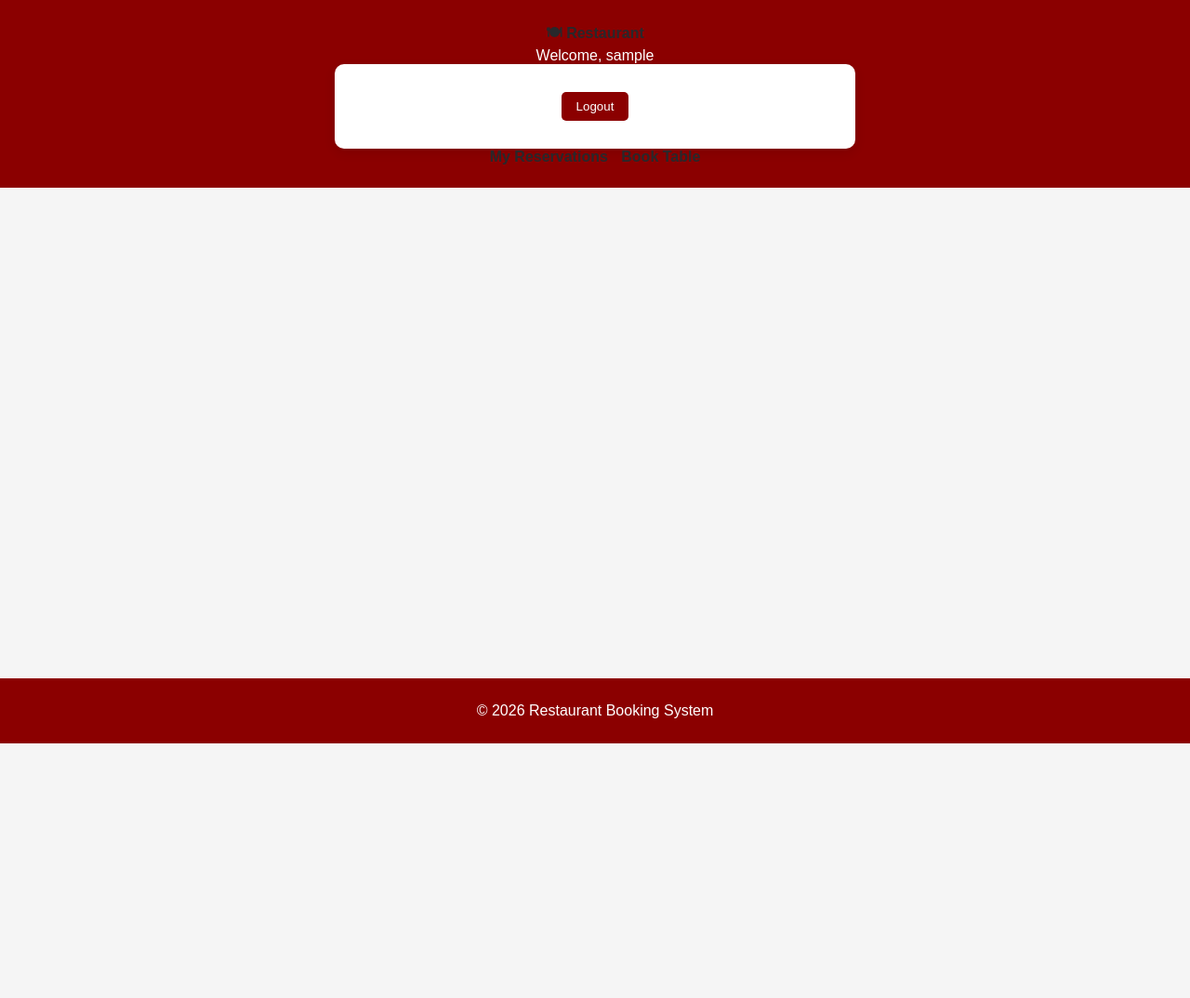
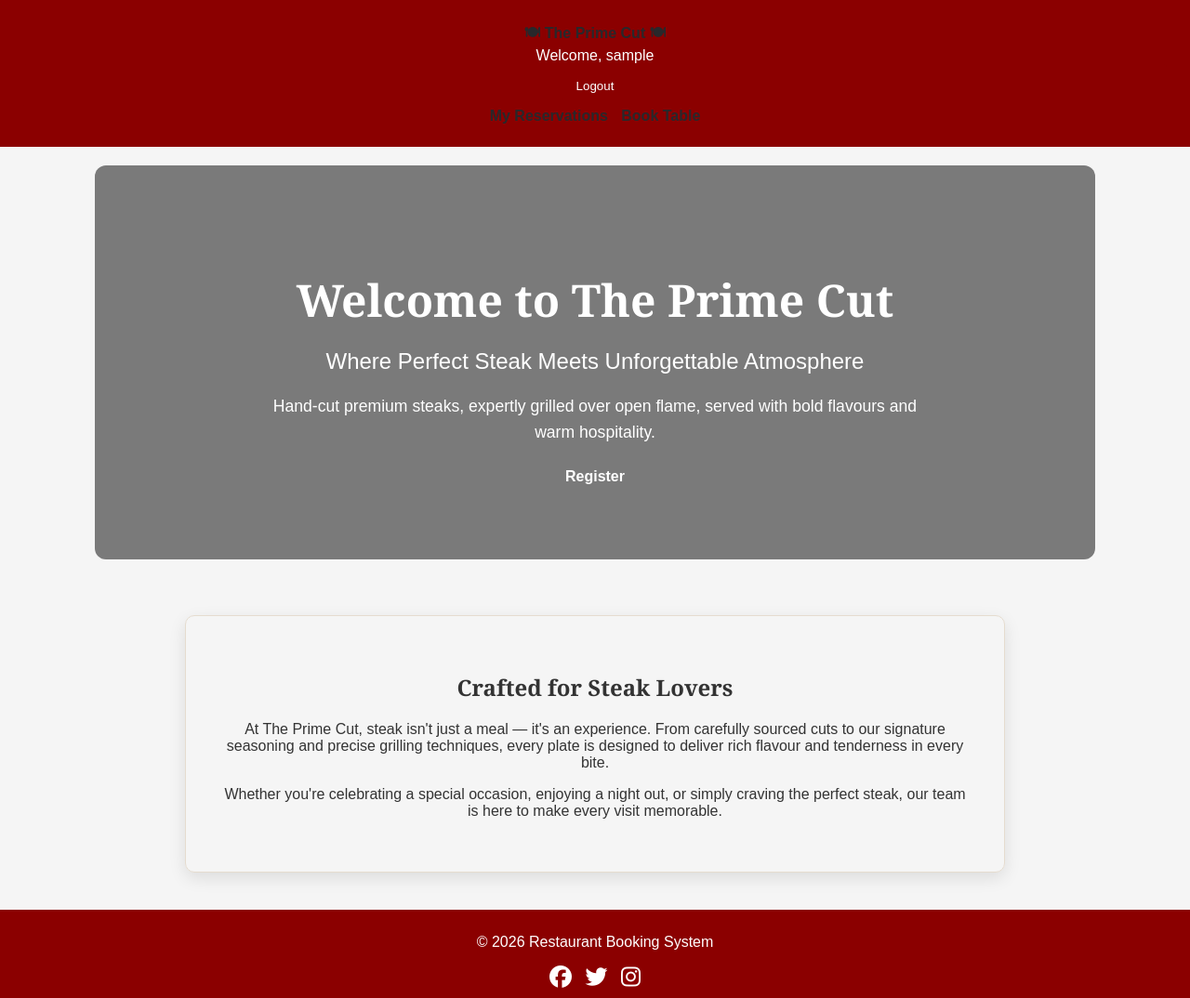
Before and after one commit to Clarkey164/milestone-project-3, a Django app: page / in a window 1280 px wide. Shown: the whole page at 93% size. Before the commit the page ends 800 px from the top, so only its background shows below. Run offline with Django 5.2, Linux system fonts and the light colour scheme; the visitor is signed in with stand-in values (Sample User, id 1); some libraries are stand-ins or nearby versions.

Commit message:
homepage content added and styled, quality of life changes made to the entire site

```diff
--- a/bookings/static/bookings/css/style.css
+++ b/bookings/static/bookings/css/style.css
@@ -9,6 +9,82 @@ body {
     padding: 0;
 }
 
+/* Hero section */
+.hero {
+    background: linear-gradient(rgba(0,0,0,0.5), rgba(0,0,0,0.5));
+    background-size: cover;
+    background-position: center;
+    color: white;
+    padding: 80px 20px;
+    border-radius: 12px;
+    margin-bottom: 40px;
+}
+
+.hero-content {
+    max-width: 700px;
+    margin: auto;
+    text-align: center;
+}
+
+.hero h1 {
+    font-family: Georgia, serif;
+    font-size: 3rem;
+    margin-bottom: 10px;
+}
+
+.hero h2 {
+    font-weight: 400;
+    margin-bottom: 20px;
+}
+
+.tagline {
+    font-size: 1.1rem;
+    line-height: 1.6;
+}
+
+/* Buttons */
+.hero-buttons {
+    margin-top: 25px;
+}
+
+.btn-primary {
+    padding: 12px 28px;
+    border-radius: 6px;
+    margin: 5px;
+    text-decoration: none;
+    font-weight: bold;
+}
+
+.btn-primary {
+    background: var(--primary);
+    color: white;
+}
+
+.btn-primary:hover {
+    background: #5a0000;
+}
+
+/* Story section */
+.story {
+    padding: 20px;
+}
+
+.card {
+    background: var(--cream);
+    border-radius: 10px;
+    padding: 40px;
+    box-shadow: 0 6px 18px rgba(0,0,0,0.1);
+    border: 1px solid #e5dccf;
+    max-width: 800px;
+    margin: auto;
+    text-align: center;
+}
+
+.card h2 {
+    font-family: Georgia, serif;
+    color: var(--brown);
+}
+
 main {
     flex: 1;
     width: 90%;
@@ -18,16 +94,29 @@ main {
     text-align: center;
 }
 
-form {
+.main {
     display: flex;
     flex-direction: column;
-    width: 500px;
+    max-width: 500px;
     margin: auto;
     padding: 30px;
     background: white;
     border-radius: 10px;
     box-shadow: 0 4px 12px rgba(0,0,0,0.1);
     align-items: center;
+}
+
+.welcome {
+    margin-top: 10px;
+}
+
+.logout {
+    background-color: #8B0000;
+    color: #fff;
+    padding: 0.5rem 1rem;
+    border: none;
+    border-radius: 5px;
+    text-align: center;
 }
 
 .helptext {
@@ -74,3 +163,63 @@ button {
 button:hover {
     background-color: #28282B;
 }
+
+#social-icons i {
+    color: white;
+    font-size: 24px;
+}
+
+/* Responsive Design for tablets */
+@media (max-width: 768px) {
+
+    header {
+        padding: 1rem;
+        font-size: 1.2rem;
+    }
+
+    .hero h1 {
+        font-size: 2rem;
+    }
+
+    .card {
+        padding: 25px;
+    }
+
+    main {
+        width: 95%;
+        padding: 10px;
+    }
+
+    .main {
+        padding: 20px;
+    }
+
+    button {
+        width: 100%;
+    }
+
+}
+
+/* Responsive Design for mobile */
+@media (max-width: 360px) {
+
+    header {
+        padding: 1rem;
+        font-size: 1.2rem;
+    }
+
+    main {
+        width: 75%;
+        padding: 5px;
+    }
+
+    .main {
+        width: 100%;
+        padding: 15px;
+    }
+
+    button {
+        width: 100%;
+    }
+
+}
--- a/bookings/templates/bookings/base.html
+++ b/bookings/templates/bookings/base.html
@@ -3,10 +3,13 @@
 <html lang="en">
 <head>
     <meta charset="UTF-8">
+    <meta name="viewport" content="width=device-width, initial-scale=1.0">
     <title>{% block title %}Restaurant Booking{% endblock %}</title>
 
     <!-- Main CSS -->
     <link rel="stylesheet" href="{% static 'bookings/css/style.css' %}">
+    <!--Java Scrpit Icons-->
+    <script src="https://kit.fontawesome.com/a20712ca3e.js" crossorigin="anonymous"></script>
 </head>
 
 <body>
@@ -16,7 +19,7 @@
         <div class="nav-container">
 
             <div class="logo">
-                <a href="{% url 'home' %}">🍽 Restaurant</a>
+                <a href="{% url 'home' %}">🍽 The Prime Cut 🍽</a>
             </div>
 
             <div class="nav-links">
@@ -25,7 +28,7 @@
                     <span class="welcome">
                         Welcome, {{ user.username }}
 
-                        <form method="post" action="{% url 'logout' %}">
+                        <form class="logout" method="post" action="{% url 'logout' %}">
                         {% csrf_token %}
                         <button type="submit">Logout</button>
                         </form>
@@ -55,6 +58,11 @@
     <!-- Footer -->
     <footer class="footer">
         <p>© {% now "Y" %} Restaurant Booking System</p>
+        <div id="social-icons">
+                <a href="https://www.facebook.com" target="_blank"><i class="fab fa-facebook"></i></a>
+                <a href="https://www.twitter.com" target="_blank"><i class="fab fa-twitter"></i></a>
+                <a href="https://www.instagram.com" target="_blank"><i class="fab fa-instagram"></i></a>
+            </div>
     </footer>
 
 </body>
--- a/bookings/templates/bookings/book_table.html
+++ b/bookings/templates/bookings/book_table.html
@@ -13,7 +13,7 @@
 <body>
     <h1>Book a Table</h1>
 
-    <form method="post">
+    <form class="main" method="post">
         {% csrf_token %}
         {{ form.as_p }}
         <button type="submit">Book</button>
--- a/bookings/templates/bookings/home.html
+++ b/bookings/templates/bookings/home.html
@@ -4,19 +4,51 @@
 
 <!DOCTYPE html>
 
+{% block content%}
+
 <html>
 
+<main class="hero">
 
-<head>
-    <title>Welcome to Our Restaurant</title>
-    <link rel="stylesheet" href="{% static 'bookings/css/style.css' %}">
-</head>
-<body>
-    <h1>Welcome to Our Restaurant Booking System!</h1>
-    <p>To book a table, please register or login.</p>
+    <div class="hero-content">
+        <h1 id="name">Welcome to The Prime Cut</h1>
+        <h2>Where Perfect Steak Meets Unforgettable Atmosphere</h2>
 
-    <a href="{% url 'register' %}">Register</a> |
-    <a href="{% url 'login' %}">Login</a>
-</body>
+        <p class="tagline">
+            Hand-cut premium steaks, expertly grilled over open flame,
+            served with bold flavours and warm hospitality.
+        </p>
+
+        <div class="hero-buttons">
+            <a href="{% url 'register' %}" class="btn-primary">Register</a>
+        </div>
+    </div>
+
+</main>
+
+
+<section class="story">
+
+    <div class="card">
+        <h2>Crafted for Steak Lovers</h2>
+
+        <p>
+            At The Prime Cut, steak isn't just a meal — it's an experience.
+            From carefully sourced cuts to our signature seasoning and precise
+            grilling techniques, every plate is designed to deliver rich flavour
+            and tenderness in every bite.
+        </p>
+
+        <p>
+            Whether you're celebrating a special occasion, enjoying a night out,
+            or simply craving the perfect steak, our team is here to make every
+            visit memorable.
+        </p>
+    </div>
+
+</section>
+
 
 </html>
+
+{% endblock %}
--- a/bookings/templates/bookings/register.html
+++ b/bookings/templates/bookings/register.html
@@ -7,7 +7,8 @@
 {% block content%}
 
 <h2>Register</h2>
-<form method="post">
+
+<form class="main" method="post">
   {% csrf_token %}
   {{ form.as_p }}
   <button type="submit">Register</button>
```
Also changed, not shown: bookings/templates/bookings/login.html (+6 -2 lines).
